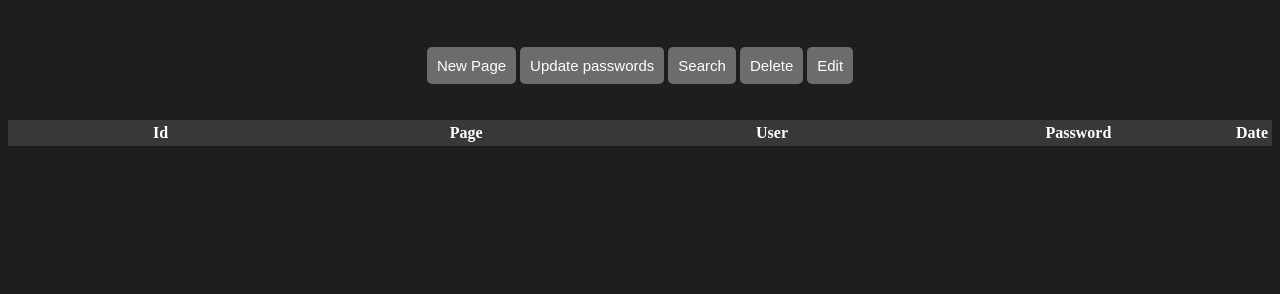
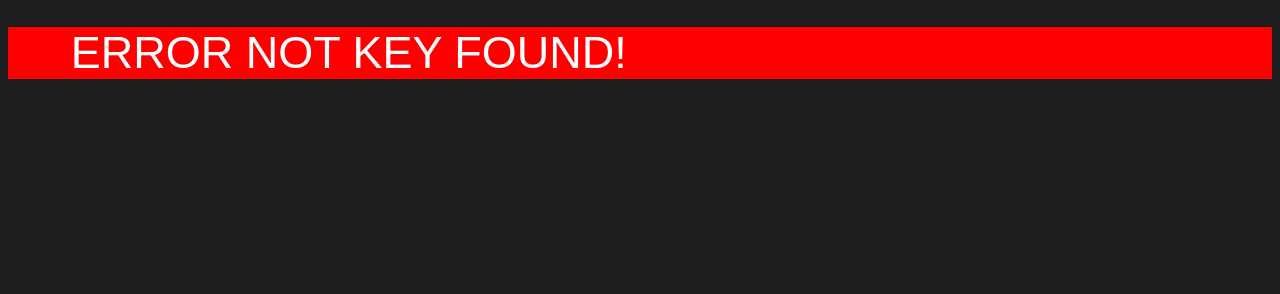
Before and after one commit to 4bm4/password-app, a Flask app: page / in a window 1280 px wide. Shown: the part 90-384 px from the top of the page. Run offline with Flask 2, Linux system fonts and the light colour scheme; data comes from the database, SQL or seed files in the repository; both versions use the stored data as it was before the commit; data that the repository does not hold is empty.

Commit message:
Changes to be committed: 	modified:   __pycache__/main.cpython-310.pyc 	modified:   app.py 	modified:   main.py 	deleted:    our_k.key 	modified:   password/DB.py 	modified:   password/__pycache__/DB.cpython-310.pyc 	deleted:    psswords.db 	deleted:    psswords_backup.db 	modified:   static/css/layout.css 	new file:   templates/not_key.html 	deleted:    test.py

```diff
--- a/app.py
+++ b/app.py
@@ -1,6 +1,9 @@
 from flask import Flask, jsonify, request,render_template,redirect,url_for
 from datetime import *
 from main import *
+import os.path
+
+
 
 app = Flask(__name__)
 
@@ -16,13 +19,16 @@ def index():
             delect (pag,usu)
             return (render_template("index.html"))
         except:
-            print("An exception occurred")
+            print("Not delete method found")
         try :
             id =  request.form["editar"]
             return (redirect ('http://127.0.0.1:8000/editar/'+id))
         except:
-            print("An exception occurred 2")
+            print("Not edit method found")
     else:
+        if (os.path.isfile('psswords.db') and not os.path.isfile('our_k.key')):
+            return render_template("not_key.html")
+
         create_tabla ()
         create_tabla_backup()
         return (render_template("index.html"))
@@ -30,8 +36,9 @@ def index():
 
 @app.route('/password', methods=["GET"])
 def get_passwords():
-    Passwords = buscar_todas()
-    return jsonify(Passwords)
+    if ( os.path.isfile('our_k.key')):
+        Passwords = buscar_todas()
+        return jsonify(Passwords)
 
 
 @app.route("/password/incluir", methods=["POST", "GET"])
--- a/password/DB.py
+++ b/password/DB.py
@@ -50,6 +50,7 @@ def insert_element(DB:str,elemento):
 
 
 def select_element(id):
+
     db=sqlite3.connect('psswords.db')
     manejo_db= db.cursor()
     manejo_db.execute("SELECT * FROM psswords WHERE id=?",(id,))
@@ -58,6 +59,7 @@ def select_element(id):
     return elemento
 
 def select_element_pag(pag):
+
     db=sqlite3.connect('psswords.db')
     manejo_db= db.cursor()
     manejo_db.execute("SELECT * FROM psswords WHERE pagina=?",(pag,))
@@ -66,6 +68,7 @@ def select_element_pag(pag):
     return elemento
 
 def select_element_all():
+
     db=sqlite3.connect('psswords.db')
     manejo_db= db.cursor()
     manejo_db.execute("SELECT * FROM psswords ")
@@ -127,20 +130,21 @@ def delect_element(id):
     db.close()
 
 def sacar_pags():
-    db=sqlite3.connect('psswords.db')
-    manejo_db= db.cursor()
-    manejo_db.execute("SELECT pagina FROM psswords ")
-    elemento=manejo_db.fetchall()
-    db.close()
+    if( os.path.isfile("our_k.key")):
+        db=sqlite3.connect('psswords.db')
+        manejo_db= db.cursor()
+        manejo_db.execute("SELECT pagina FROM psswords ")
+        elemento=manejo_db.fetchall()
+        db.close()
 
-    if (isinstance(elemento,tuple)):
+        if (isinstance(elemento,tuple)):
 
-        return(elemento[0])
+            return(elemento[0])
 
-    elif (isinstance(elemento,list)):
-        clase=[]
+        elif (isinstance(elemento,list)):
+            clase=[]
 
-        for i in elemento:
-            clase.append( i[0])
+            for i in elemento:
+                clase.append( i[0])
 
-    return clase
+        return clase
--- a/static/css/layout.css
+++ b/static/css/layout.css
@@ -205,7 +205,29 @@ li a:hover{
 
   }
 
-  /* .field:has(input:required) label::after{
-    content: "*";
-    color:aquamarine
-  } */
+
+.Error{
+    margin: 0 auto;
+    white-space: nowrap;
+    overflow: hidden;
+    position: center;
+    color:#ffffff;
+    background-color: red;
+    font-size: 45px;
+
+    font-family: sans-serif;
+}
+  .Error span{
+    display: inline-block;
+    padding-left: 100%;
+    animation: Error 10s linear infinite
+  }
+
+  @keyframes Error {
+    0% {
+      transform: translate(0, 0);
+    }
+    100% {
+      transform: translate(-100%, 0);
+    }
+  }
--- /dev/null
+++ b/templates/not_key.html
@@ -0,0 +1,23 @@
+{% extends './layout.html' %}
+
+{% block title %}
+<center>
+
+<header><h1  class="banner">PSSWORDS</h1></header>
+
+
+</center>
+
+{% endblock %}
+
+
+
+{% block body %}
+
+
+    <p class="Error">
+        <span>ERROR NOT KEY FOUND!</span>
+
+    </p>
+
+{% endblock %}
--- a/test.py
+++ /dev/null
@@ -1,2 +0,0 @@
-a=''
-print(len(a)==0)
```
Also changed, not shown: main.py (+0 -21 lines), psswords.db (deleted), psswords_backup.db (deleted), 1 other file.
